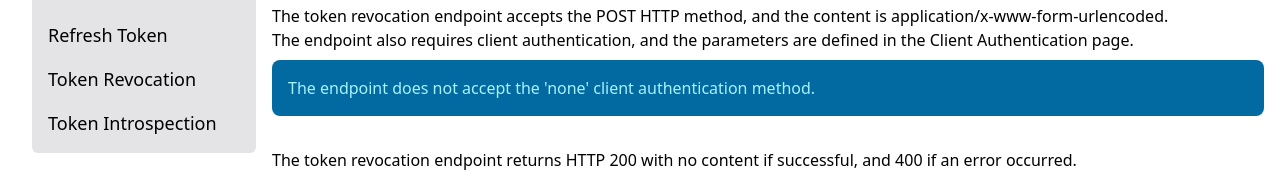
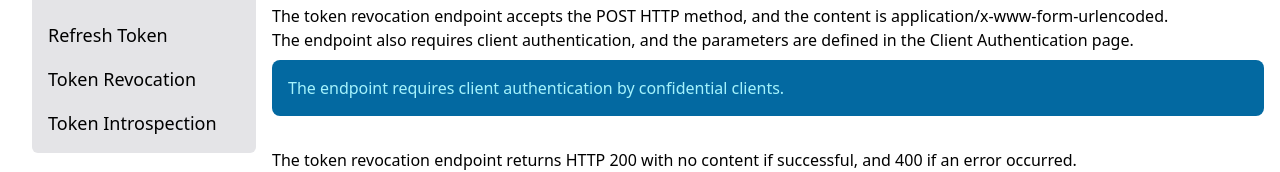
Before and after one commit to jokk-itu/authserver-framework, a SvelteKit app in the folder doc/: page /developer/token-revocation in a window 1280 px wide. Shown: the part 531-703 px from the top of the page. Built offline with nearby package versions, Linux system fonts and the light colour scheme.

Commit message:
update: specify confidential requirement

```diff
--- a/doc/src/routes/developer/token-revocation/+page.svelte
+++ b/doc/src/routes/developer/token-revocation/+page.svelte
@@ -36,7 +36,7 @@
     <p>The token revocation endpoint accepts the POST HTTP method, and the content is application/x-www-form-urlencoded.</p>
     <p>The endpoint also requires client authentication, and the parameters are defined in the Client Authentication page.</p>
     <InformationBanner>
-        The endpoint does not accept the 'none' client authentication method.
+        The endpoint requires client authentication by confidential clients.
     </InformationBanner>
     <br>
     <p>The token revocation endpoint returns HTTP 200 with no content if successful, and 400 if an error occurred.</p>
```
